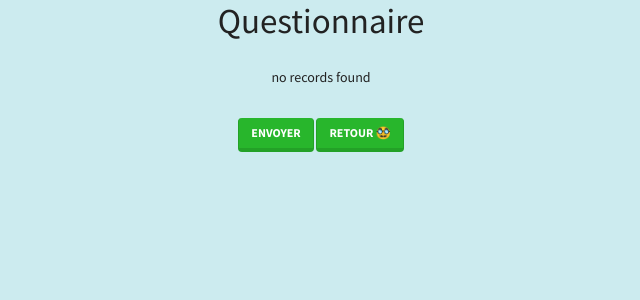
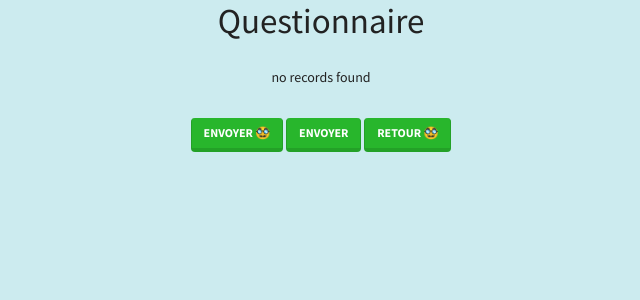
Before and after one commit to Mooliinex/quizz, a Symfony app: template quizz/templates/quizz/show.html.twig in a window 1280 px wide. Shown: the top 300 px of the page, without its empty margins (319-959 px from the left). Run offline with Twig, Linux system fonts and the light colour scheme; the template is opened without the code that fills it, so the values that code supplies are empty; some libraries are stand-ins or nearby versions.

Commit message:
Redirection btn response

```diff
--- a/quizz/templates/quizz/show.html.twig
+++ b/quizz/templates/quizz/show.html.twig
@@ -32,6 +32,7 @@
         {% endfor %}
         </div>
         <div class="col-md-12 text-center" style="margin-top: 30px; margin-bottom: 30px;">
+            <a href="/admin/reponse" class="btn btn-success">Envoyer 🥸</a>
             <input type="submit" class="btn btn-success" value="Envoyer" />
             <a href="/quizz" class="btn btn-success">Retour 🥸</a>
         </div>
```
